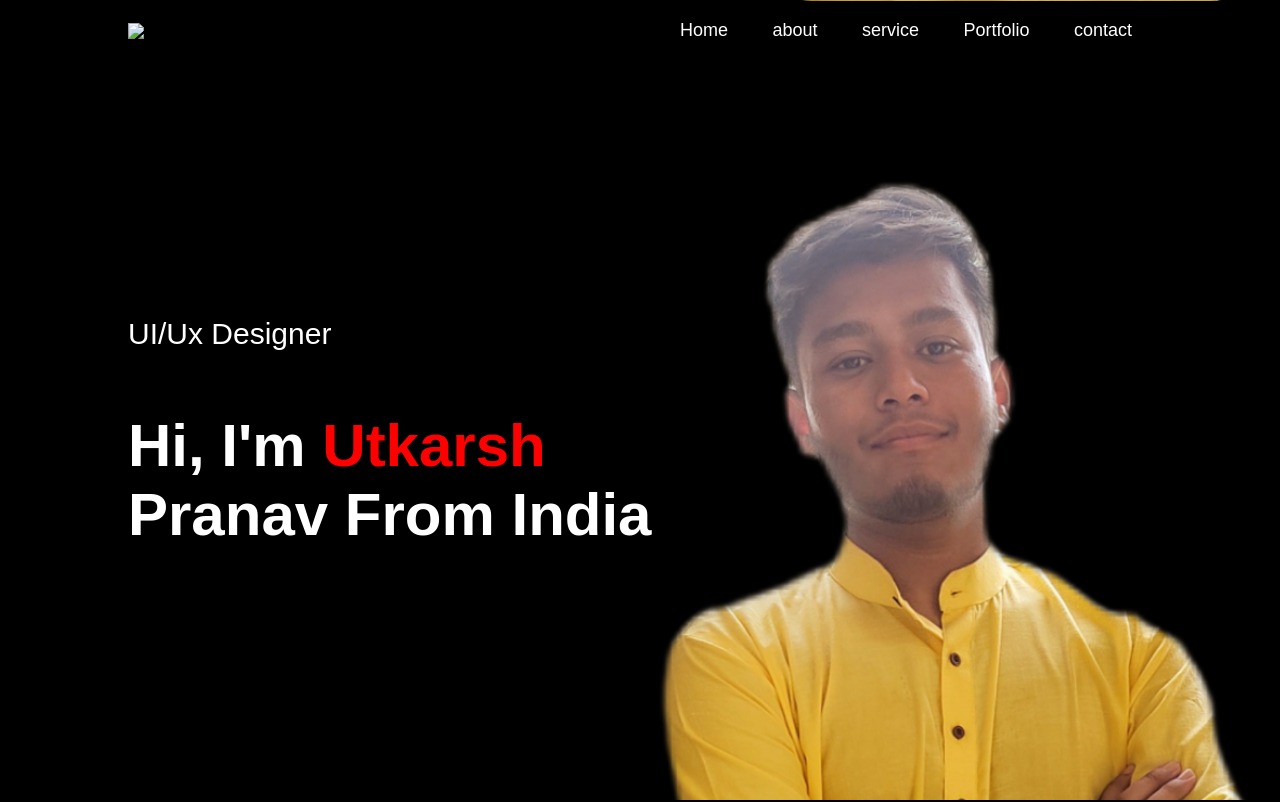
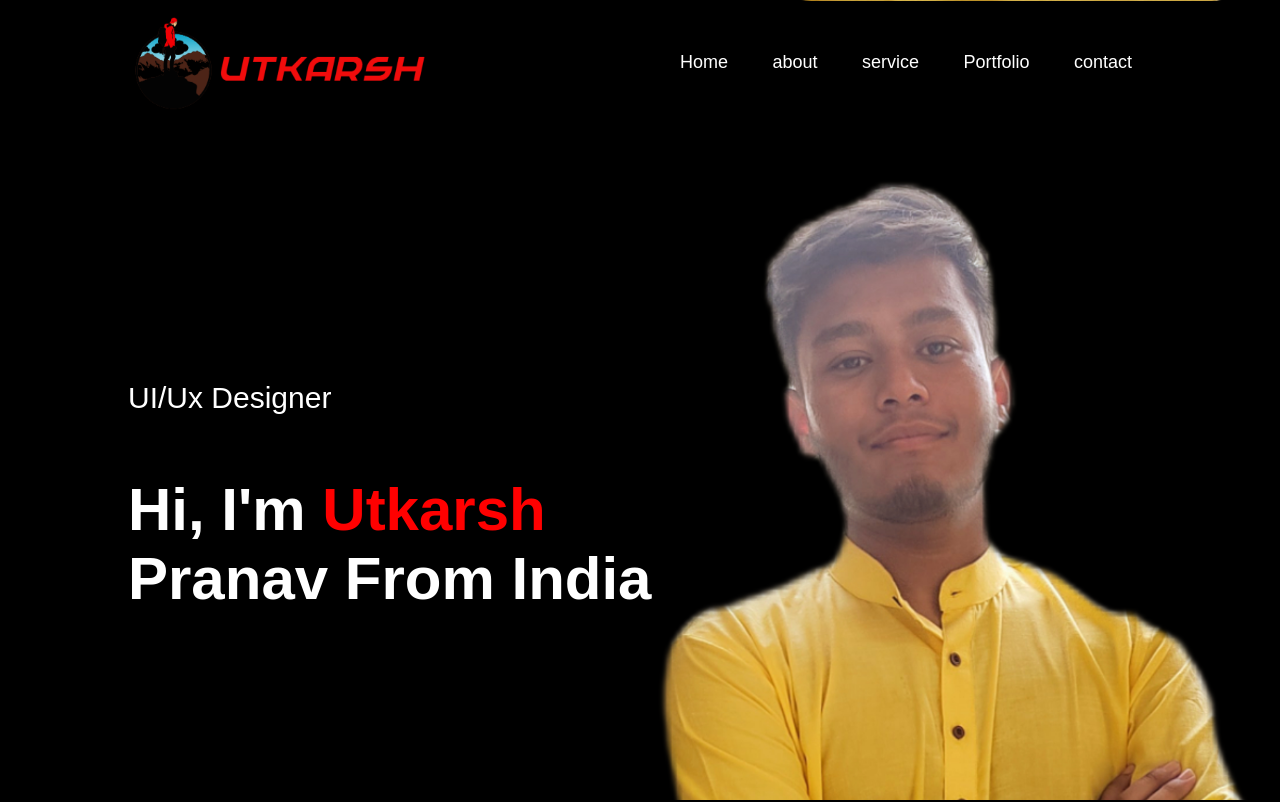
Before and after one commit to utkarshpranav1/portfolio.github.io, a plain HTML site: page index.html in a window 1280 px wide. Shown: the top 802 px of the page. Drawn offline with Linux system fonts and the light colour scheme; files whose address does not match are found by name.

Commit message:
Update index.html

```diff
--- a/index.html
+++ b/index.html
@@ -12,7 +12,7 @@
     <div id="header">
         <div class="cointainer">
         <nav>
-            <img src="/portfoio/flc_design2022112183813.png" class="logo">
+            <img src="/flc_design2022112183813.png" class="logo">
             <ul id="sidemenu">
                 <li><a href="#header">Home</a></li>
                 <li><a href="#about">about</a></li>
```
